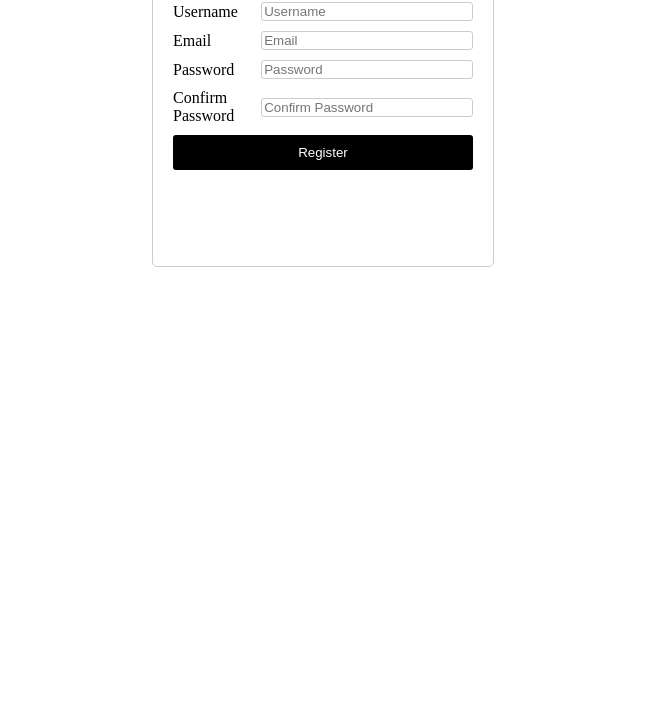
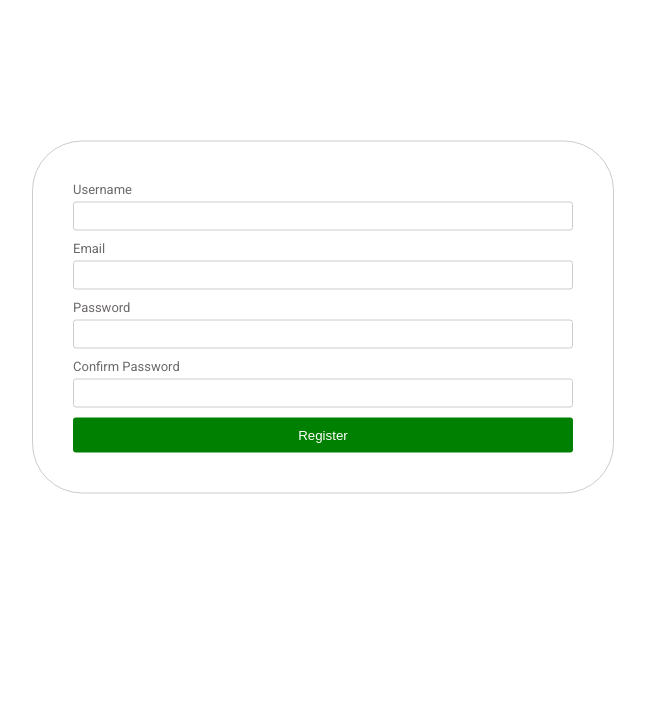
Before and after one commit to damithanushkamasterNg/html-css-js-registration, a plain HTML site: page index.html in a window 1280 px wide. Shown: the part 83-800 px from the top of the page, without its empty margins (317-962 px from the left). Drawn offline with Linux system fonts and the light colour scheme.

Commit message:
Add some styles to the form

```diff
--- a/index.html
+++ b/index.html
@@ -2,29 +2,34 @@
 <html>
   <head>
     <title>User Registration</title>
-  <link rel="stylesheet" href="style.css">
+    <link rel="stylesheet" href="style.css" />
     <script src="script.js"></script>
   </head>
   <body>
     <div class="container">
+      <h1 class="form-name">User Registration</h1>
       <div class="registration-form">
-      <h1>User Registration</h1>
-      <form action="/register" method="post" onsubmit="return validateForm()">
+        <form onsubmit="validateForm()">
           <div class="row">
             <label for="username">Username</label>
-          <input type="text" name="username" id="username" placeholder="Username" required>
+            <input type="text" name="username" id="username" required />
           </div>
           <div class="row">
             <label for="email">Email</label>
-          <input type="email" name="email" id="email" placeholder="Email" required>
+            <input type="email" name="email" id="email" required />
           </div>
           <div class="row">
             <label for="password">Password</label>
-          <input type="password" name="password" id="password" placeholder="Password" required>
+            <input type="password" name="password" id="password" required />
           </div>
           <div class="row">
             <label for="confirm_password">Confirm Password</label>
-          <input type="password" name="confirm_password" id="confirm_password" placeholder="Confirm Password" required>
+            <input
+              type="password"
+              name="confirm_password"
+              id="confirm_password"
+              required
+            />
           </div>
 
           <button type="submit">Register</button>
--- a/style.css
+++ b/style.css
@@ -1,3 +1,13 @@
+@import url("https://fonts.googleapis.com/css2?family=Roboto:wght@300;400&display=swap");
+
+body {
+  font-family: "Roboto";
+}
+
+.form-name {
+    text-align: center;
+  }
+
 .container {
   width: 100%;
   height: 100%;
@@ -7,11 +17,15 @@
 }
 
 .registration-form {
-    width: 300px;
-    height: 300px;
+  width: 500px;
+  height: auto;
   border: 1px solid #ccc;
-    border-radius: 5px;
-    padding: 20px;
+  border-radius: 50px;
+  padding: 40px;
+  position: absolute;
+  top: 50%;
+  left: 50%;
+  transform: translate(-50%, -50%);
 }
 
 .registration-form h1 {
@@ -22,17 +36,21 @@
 
 .registration-form .row {
   display: flex;
-    flex-direction: row;
-    align-items: center;
+  flex-direction: column;
+  align-items: left;
   margin-bottom: 10px;
 }
 
 .registration-form label {
   width: 30%;
+  margin-bottom: 5px;
+  color: #6d6969;
+  font-size: 13px;
 }
 
 .registration-form input {
-    width: 70%;
+  width: 450;
+  height: 25px;
   border: 1px solid #ccc;
   border-radius: 3px;
 }
@@ -40,7 +58,7 @@
 .registration-form button {
   width: 100%;
   padding: 10px;
-    background-color: #000;
+  background-color: green;
   color: #fff;
   border: none;
   border-radius: 3px;
```
Lines whose indentation alone changed are shown as unchanged.
